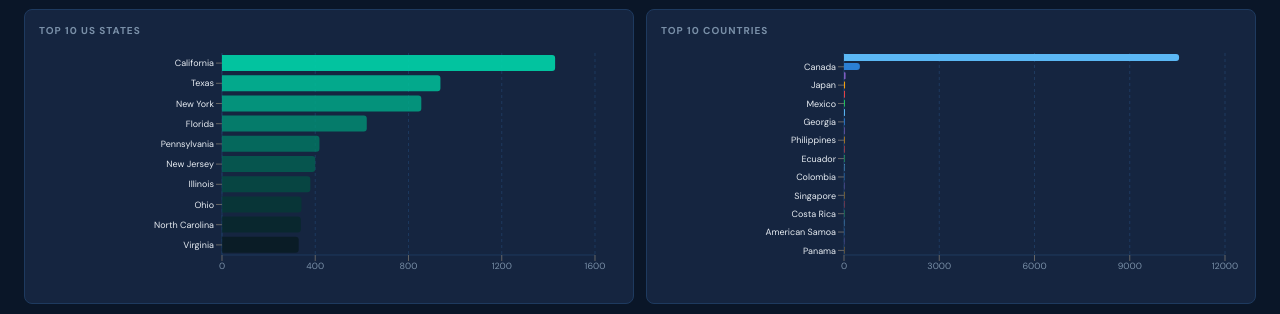
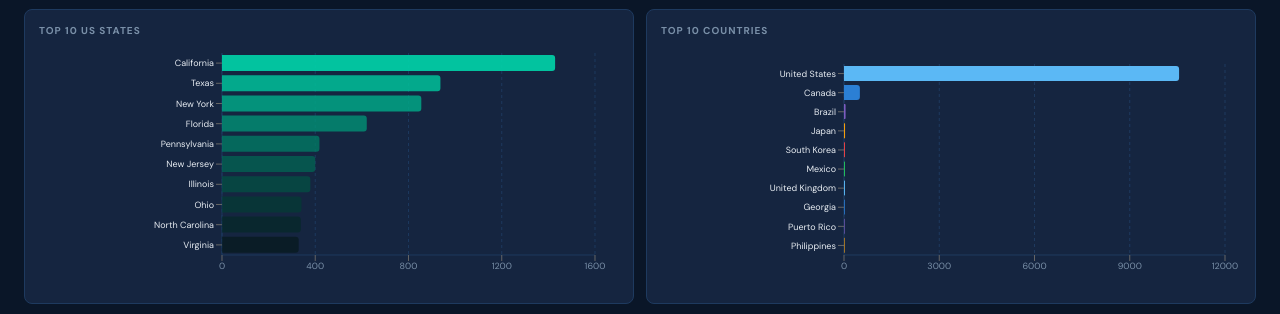
Before and after one commit to ivansomerag/ccpa-dashboard, a plain HTML site: page ccpa-dashboard/index.html in a window 1280 px wide. Shown: the part 1313-1627 px from the top of the page. Drawn offline with nearby package versions, Linux system fonts and the light colour scheme.

Commit message:
Add files via upload

```diff
--- a/ccpa-dashboard/index.html
+++ b/ccpa-dashboard/index.html
@@ -423,14 +423,27 @@ function TopStates({data}) {
 
 // ── TOP COUNTRIES ─────────────────────────────────────────────────────────────
 function TopCountries({data}) {
-  const rows = (data || []).sort((a,b) => b.count-a.count).slice(0,22)
-    .map(d => ({...d, country: d.country?.length > 18 ? d.country.slice(0,25)+"…" : d.country}));
+  const rows = (data || []).sort((a,b) => b.count-a.count).slice(0, 10)
+    .map(d => ({...d, country: d.country?.length > 18 ? d.country.slice(0,18)+"…" : d.country}));
+
   if (!rows.length) return React.createElement("div", {className:"no-data"}, "No country data");
+
   return React.createElement(ResponsiveContainer, {width:"100%", height:240},
-    React.createElement(BarChart, {data:rows, layout:"vertical", margin:{left:8,right:16,top:4,bottom:4}},
+    React.createElement(BarChart, {
+      data: rows,
+      layout: "vertical",
+      margin: {left:8, right:16, top:15, bottom:4}
+    },
       React.createElement(CartesianGrid, {strokeDasharray:"3 3", stroke:"#1E3A5F", horizontal:false}),
       React.createElement(XAxis, {type:"number", tick:{fill:"#7A90A8",fontSize:9}, axisLine:{stroke:"#1E3A5F"}}),
-      React.createElement(YAxis, {type:"category", dataKey:"country", width:window.innerWidth < 500 ? 120 : 175, tick:{fill:"#E8EDF2",fontSize:9}, axisLine:{stroke:"#1E3A5F"}}),
+      React.createElement(YAxis, {
+        type: "category",
+        dataKey: "country",
+        width: window.innerWidth < 500 ? 120 : 175,
+        tick: {fill:"#E8EDF2",fontSize:9},
+        axisLine: {stroke:"#1E3A5F"},
+        interval: 0 // Evita que salte etiquetas
+      }),
       React.createElement(Tooltip, {content: React.createElement(ChartTooltip)}),
       React.createElement(Bar, {dataKey:"count", name:"Requests", radius:[0,3,3,0]},
         ...rows.map((d,i) => React.createElement(Cell, {key:i, fill:CHART_COLORS[i%CHART_COLORS.length]}))
@@ -438,7 +451,6 @@ function TopCountries({data}) {
     )
   );
 }
-
 // ── PROCESS TIMING TABLE ──────────────────────────────────────────────────────
 function ProcessTiming({pt}) {
   if (!pt?.rows?.length)
```
